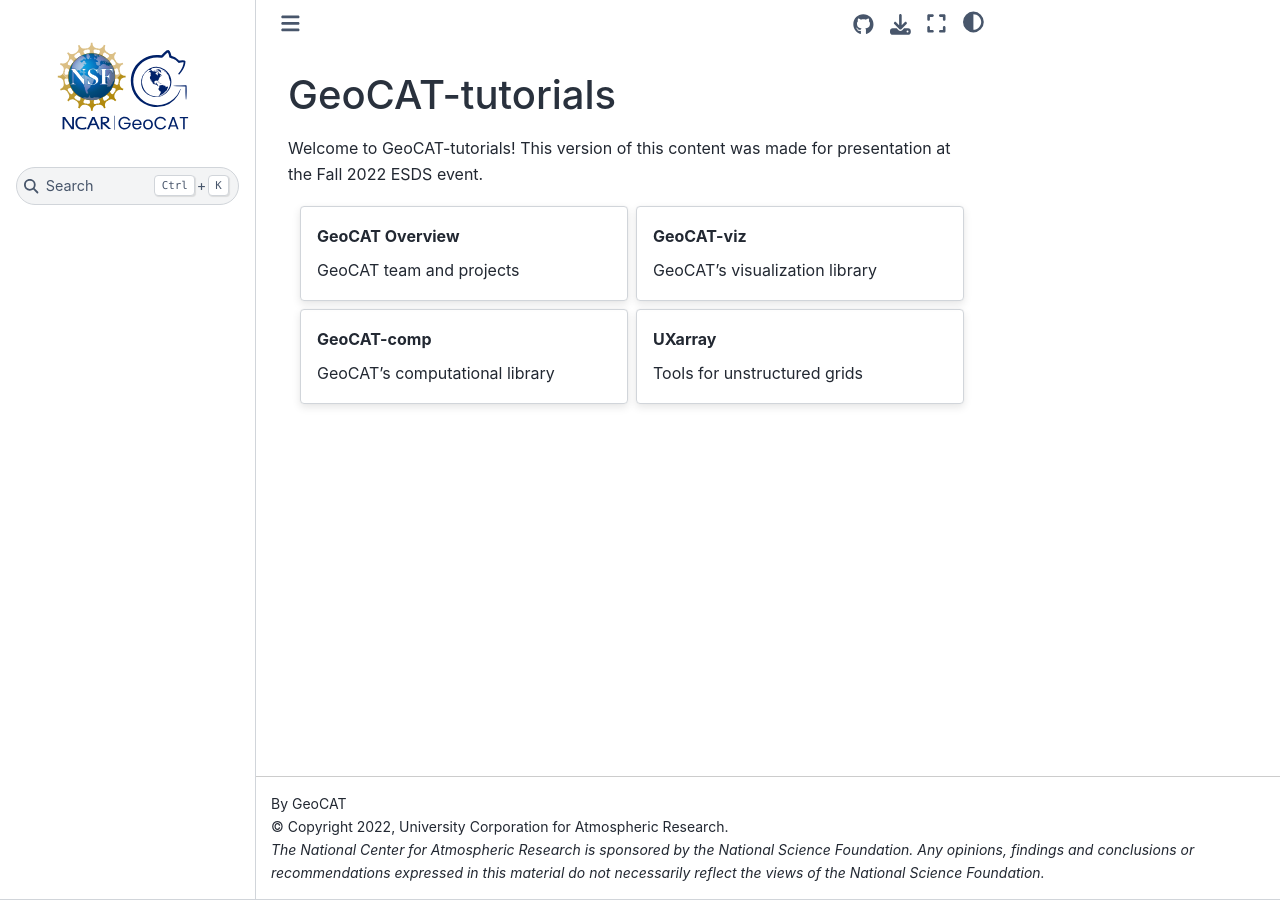
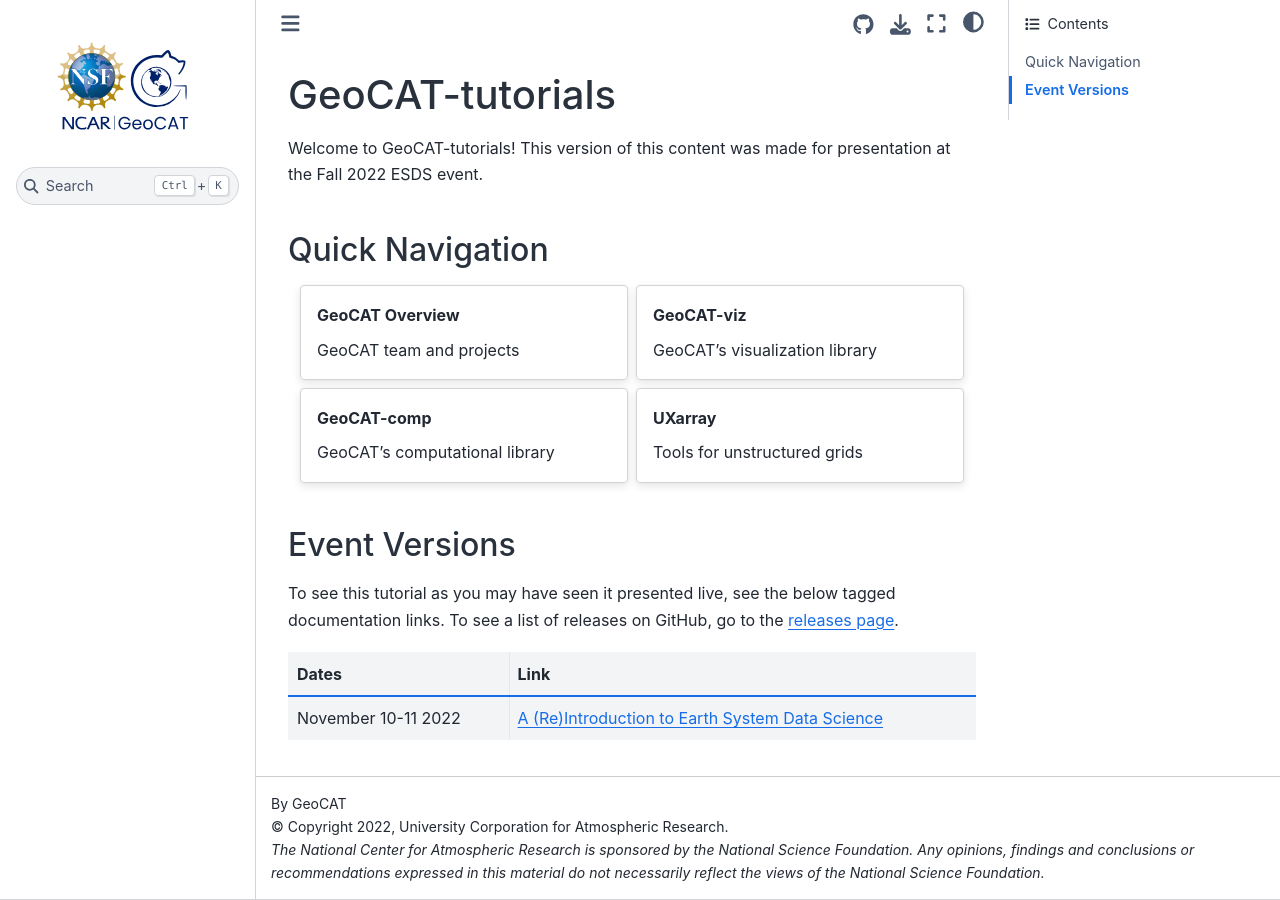
Before and after one commit to NCAR/geocat-tutorials, a Sphinx documentation site: the page built from docs/index.rst, in a window 1280 px wide. Built offline with Sphinx 7.4.7 and the Sphinx Book theme 1.1.4, drawn with Linux system fonts in a browser that asks for light colours; pages that are not in the unit, such as notebooks, are missing from menus.

Commit message:
add section for past events

```diff
--- a/docs/index.rst
+++ b/docs/index.rst
@@ -7,6 +7,9 @@
 =================
 Welcome to GeoCAT-tutorials! This version of this content was made for
 presentation at the Fall 2022 ESDS event.
+
+Quick Navigation
+----------------
 
 .. toctree::
    :maxdepth: 1
@@ -65,3 +68,15 @@
          :link: ./notebooks/uxarray/00-Introduction.ipynb
 
          Tools for unstructured grids
+
+Event Versions
+--------------
+To see this tutorial as you may have seen it presented live, see the below
+tagged documentation links. To see a list of releases on GitHub, go to the
+`releases page <https://github.com/NCAR/geocat-tutorials/releases>`__.
+
++----------------------+------------------------------------------------------------------------------------------------------------+
+| Dates                | Link                                                                                                       |
++======================+============================================================================================================+
+| November 10-11 2022  | `A (Re)Introduction to Earth System Data Science <https://geocat-tutorials.readthedocs.io/en/2022.11.0/>`__|
++----------------------+------------------------------------------------------------------------------------------------------------+
```
